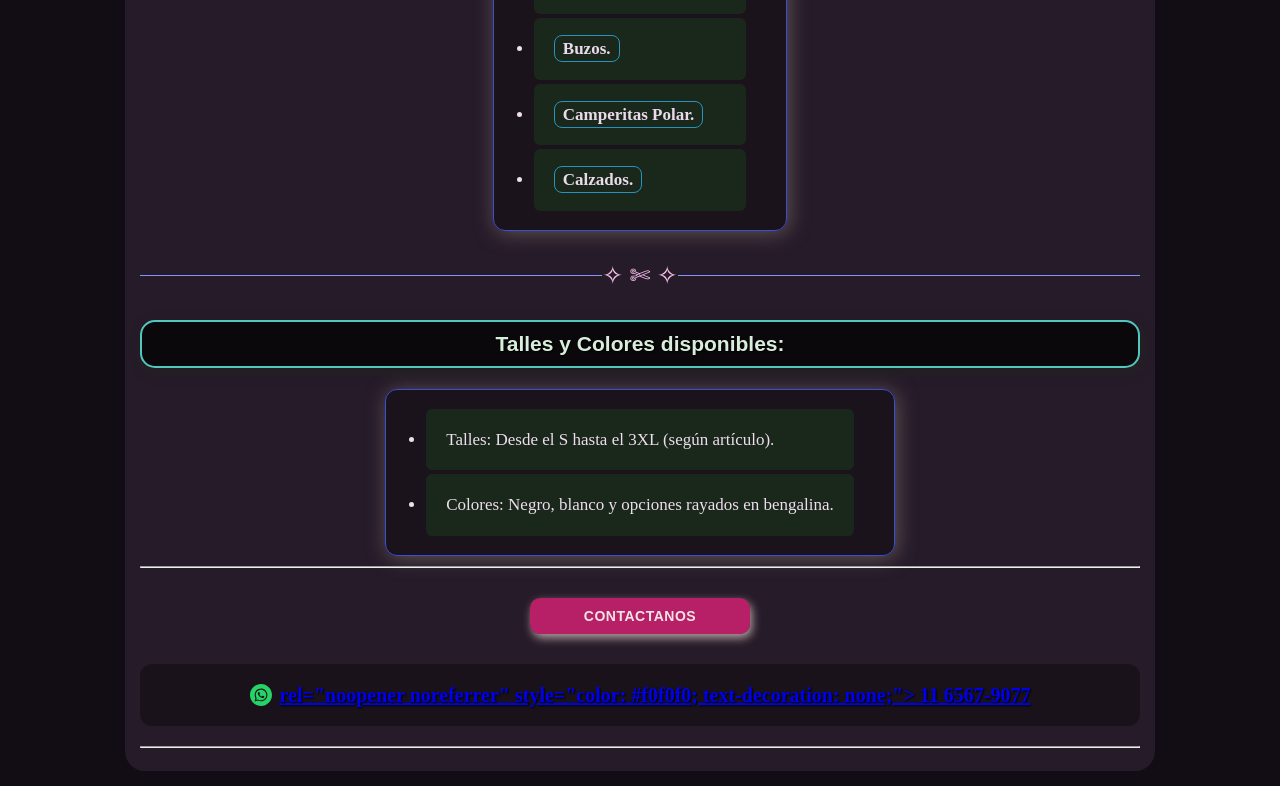
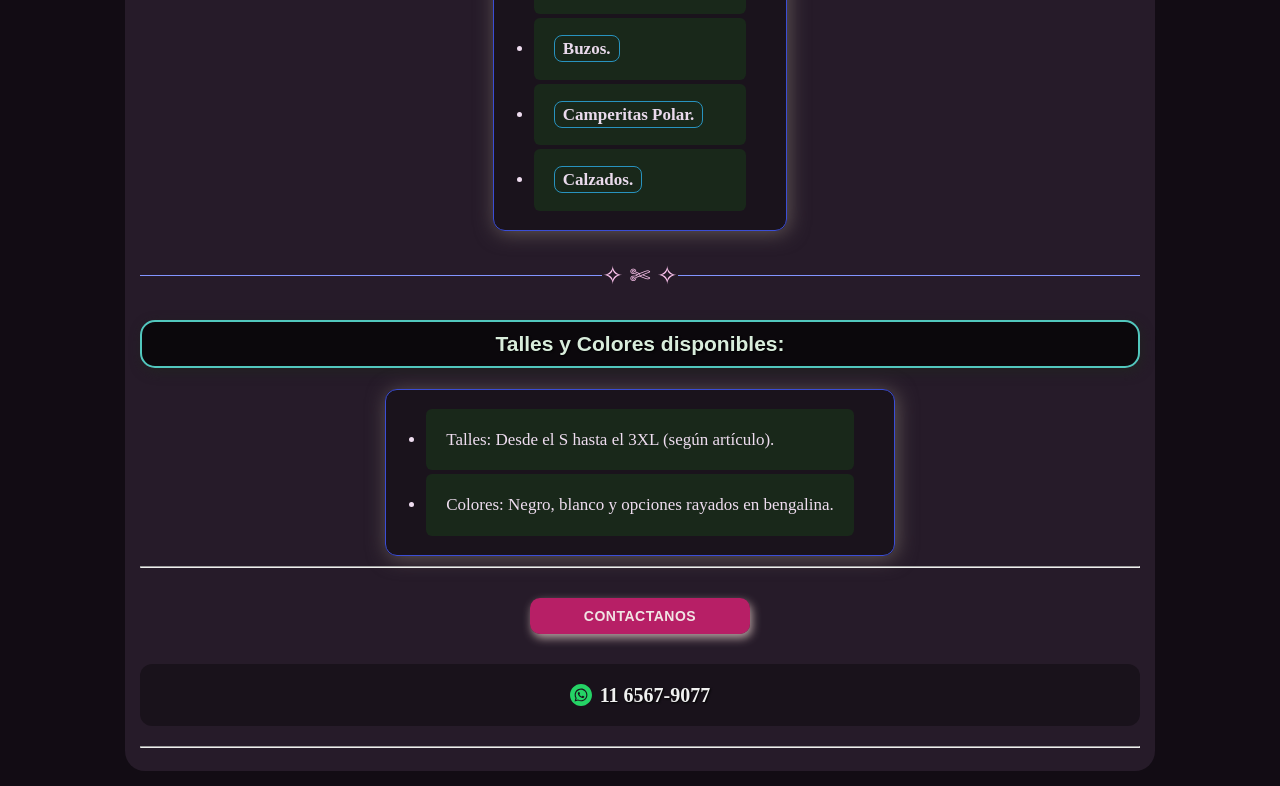
Before and after one commit to Gastronomicamente/ropadetrabajo, a plain HTML site: page index.html in a window 1280 px wide. Shown: the part 1433-2219 px from the top of the page. Drawn offline with Linux system fonts and the light colour scheme.

Commit message:
Refactor HTML structure and improve comments

```diff
--- a/index.html
+++ b/index.html
@@ -73,52 +73,32 @@
         <li>Colores: Negro, blanco y opciones rayados en bengalina.</li> <!-- Segundo punto informativo sobre los colores y telas -->
       </ul> <!-- Cierra la lista de talles y colores -->
 
-<hr> <!-- Dibuja una línea horizontal divisoria -->
+<hr> <!-- Línea divisoria -->
 
 <!-- Enlace para enviar un correo electrónico -->
 <a href="mailto:gastrofuegos@gmail.com" class="contacto">
-  CONTACTANOS <!-- Texto visible del enlace -->
+  CONTACTANOS
 </a>
 
-<!-- Número de WhatsApp con su ícono y estilos visuales -->
-<p style="
-  margin-top: 12px;
-  display: flex;
-  align-items: center;
-  justify-content: center;
-  gap: 8px;
-  color: #f0f0f0;
-  font-size: 20px;
-  font-weight: bold;
-">
+<!-- Párrafo que contiene el ícono y el teléfono -->
+<p style="margin-top: 12px; display: flex; align-items: center; justify-content: center; gap: 8px; color: #f0f0f0; font-size: 20px; font-weight: bold;">
 
-  <!-- Ícono de WhatsApp dibujado mediante SVG -->
+  <!-- Ícono verde de WhatsApp -->
   <svg width="22" height="22" viewBox="0 0 24 24" fill="#25D366">
+    <path d="M12.031 6.172c-3.181 0-5.767 2.586-5.768 5.766-.001 1.298.38 2.27 1.019 3.287l-.582 2.128 2.182-.573c.978.58 1.911.928 3.145.929 3.178 0 5.767-2.587 5.768-5.766.001-3.187-2.575-5.77-5.764-5.771zm3.392 8.244c-.144.405-.837.774-1.17.824-.299.045-.677.063-1.092-.069-.252-.08-.575-.187-.988-.365-1.739-.751-2.874-2.502-2.961-2.617-.087-.116-.708-.94-.708-1.793s.448-1.273.607-1.446c.159-.173.346-.217.462-.217l.332.006c.106.005.249-.04.39.298.144.347.491 1.2.534 1.287.043.087.072.188.014.304-.058.116-.087.188-.173.289l-.26.304c-.087.086-.177.18-.076.354.101.174.449.741.964 1.201.662.591 1.221.774 1.394.86s.274.072.376-.043c.101-.116.433-.506.549-.68.116-.173.231-.145.39-.087s1.011.477 1.184.564.289.13.332.202c.045.072.045.419-.1.824zm-3.423-14.416c-6.627 0-12 5.373-12 12s5.373 12 12 12 12-5.373 12-12-5.373-12-12-12zm.029 18.88c-1.161 0-2.305-.292-3.318-.844l-3.677.964.984-3.595c-.607-1.052-.927-2.246-.926-3.468.001-3.825 3.113-6.937 6.937-6.937 1.856.001 3.598.723 4.907 2.034 1.31 1.311 2.031 3.054 2.03 4.908-.001 3.825-3.113 6.938-6.937 6.938z"/>
+  </svg>
 
-    <!-- Dibuja la figura del ícono de WhatsApp -->
-    <path d="M12.031 6.172c-3.181 0-5.767 2.586-5.768 5.766-.001 1.298.38 2.27 1.019 3.287l-.582 2.128 2.182-.573c.978.58 1.911.928 3.145.929 3.178 0 5.767-2.587 5.768-5.766.001-3.187-2.575-5.77-5.764-5.771zm3.392 8.244c-.144.405-.837.774-1.17.824-.299.045-.677.063-1.092-.069-.252-.08-.575-.187-.988-.365-1.739-.751-2.874-2.502-2.961-2.617-.087-.116-.708-.94-.708-1.793s.448-1.273.607-1.446c.159-.173.346-.217.462-.217l.332.006c.106.005.249-.04.39.298.144.347.491 1.2.534 1.287.043.087.072.188.014.304-.058.116-.087.188-.173.289l-.26.304c-.087.086-.177.18-.076.354.101.174.449.741.964 1.201.662.591 1.221.774 1.394.86s.274.072.376-.043c.101-.116.433-.506.549-.68.116-.173.231-.145.39-.087s1.011.477 1.184.564.289.13.332.202c.045.072.045.419-.1.824zm-3.423-14.416c-6.627 0-12 5.373-12 12s5.373 12 12 12 12-5.373 12-12-5.373-12-12-12zm.029 18.88c-1.161 0-2.305-.292-3.318-.844l-3.677.964.984-3.595c-.607-1.052-.927-2.246-.926-3.468.001-3.825 3.113-6.937 6.937-6.937 1.856.001 3.598.723 4.907 2.034 1.31 1.311 2.031 3.054 2.03 4.908-.001 3.825-3.113 6.938-6.937 6.938z"/>
+  <!-- Número clickeable que abre WhatsApp -->
+  <a href="https://wa.me/5491165679077"
+     target="_blank"
+     rel="noopener noreferrer"
+     style="color: #f0f0f0; text-decoration: none;">
+     11 6567-9077
+  </a>
 
-  </svg> <!-- Cierra el ícono SVG -->
+</p>
 
-  <!-- Enlace que permite abrir una conversación de WhatsApp -->
-  <a href="https://wa.me/5491165679077"
-
-     target="_blank"
-     <!-- Abre WhatsApp en una pestaña nueva -->
-
-     rel="noopener noreferrer"
-     <!-- Evita que la nueva pestaña pueda controlar la página original -->
-
-     style="color: #f0f0f0; text-decoration: none;">
-     <!-- Color claro y elimina el subrayado del enlace -->
-
-     11 6567-9077 <!-- Número de teléfono visible y clickeable -->
-
-  </a> <!-- Cierra el enlace de WhatsApp -->
-
-</p> <!-- Cierra el párrafo que contiene el ícono y el teléfono -->
-
-<hr> <!-- Dibuja una línea horizontal divisoria -->
+<hr> <!-- Línea divisoria inferior -->
 
     </main> <!-- Cierra el contenedor principal del contenido -->
   </body> <!-- Cierra el cuerpo visible de la página -->
```
